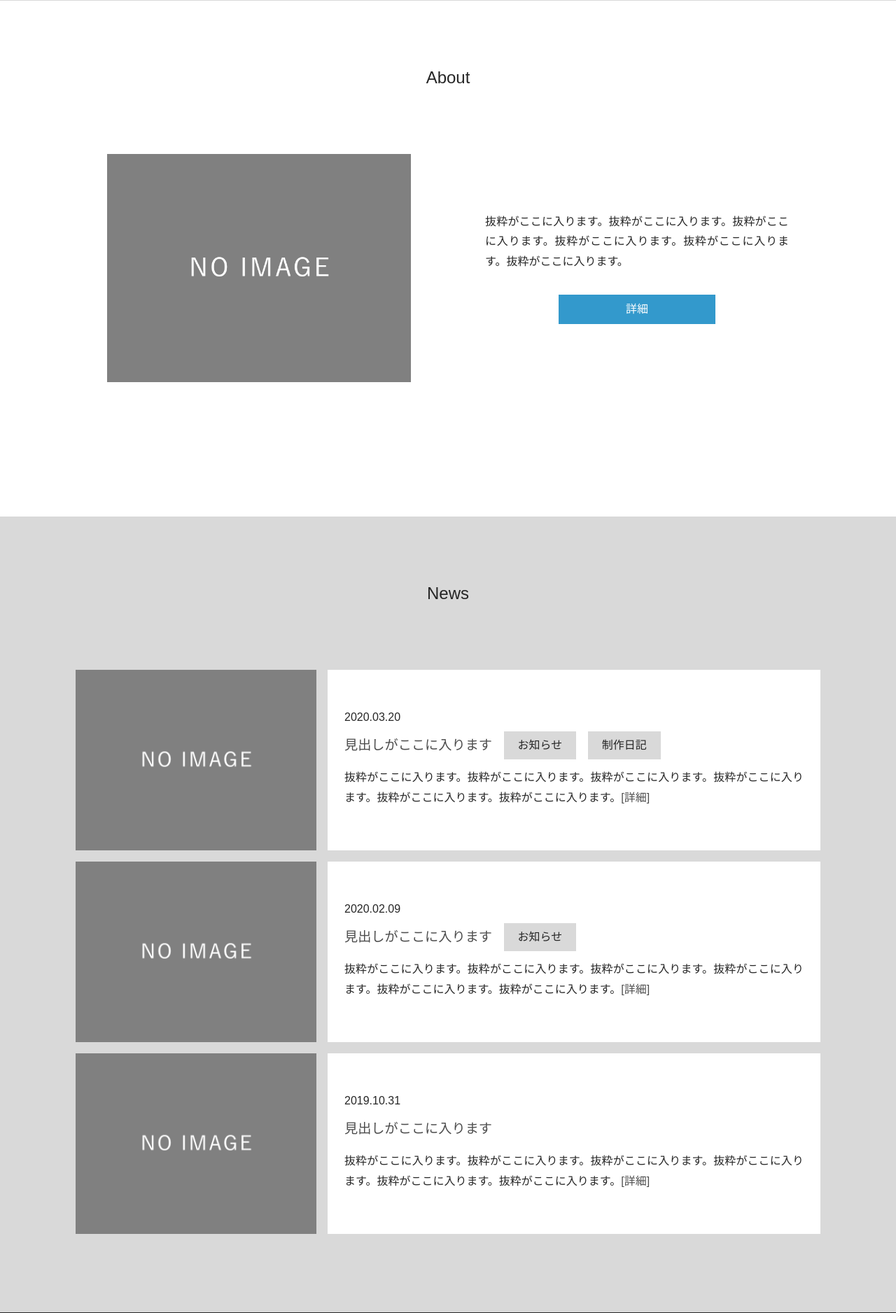
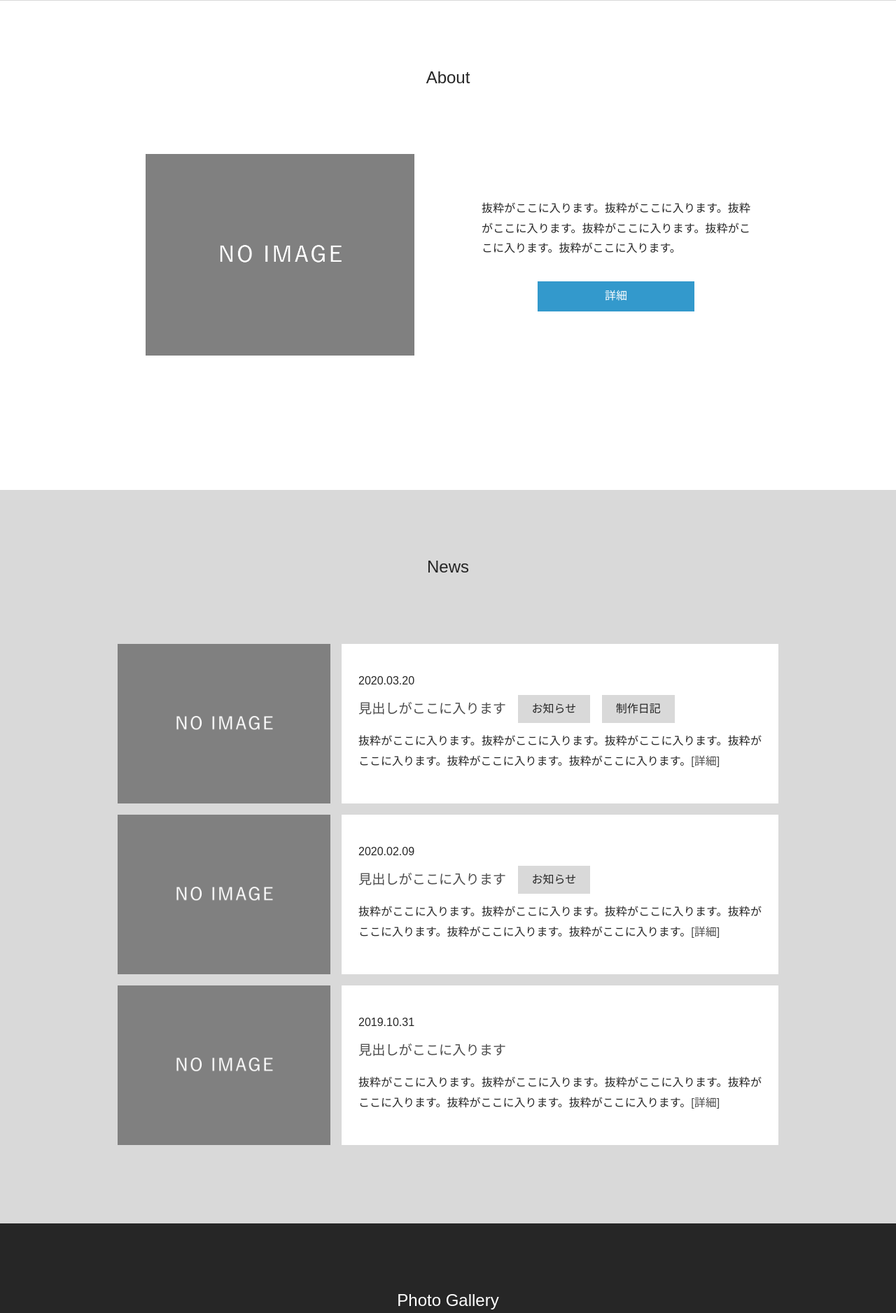
Before and after one commit to taigoito/qwel-discoverechizen, a PHP site: page / in a window 1280 px wide. Shown: the part 1547-3423 px from the top of the page at 70% size. Run offline with PHP 8.4, Linux system fonts and the light colour scheme.

Commit message:
Default container width for 40 characters per line
Here's why we use "rem" as a unit
In any case, it is important to set the font size relatively
Font size should be based on how many characters fit in the container
If you want your photos to look better, increase the container width
If text readability is important, decrease the container width

```diff
--- a/style.css
+++ b/style.css
@@ -243,7 +243,7 @@ button,
           align-items: center;
 }
 
-@media (min-width: 1152px) {
+@media (min-width: 1024px) {
   .header-nav__bar {
     -webkit-box-pack: center;
         -ms-flex-pack: center;
@@ -277,7 +277,7 @@ button,
   list-style: none;
 }
 
-@media (min-width: 1152px) {
+@media (min-width: 1024px) {
   .header-nav-menu {
     display: inline-block;
   }
@@ -300,7 +300,7 @@ button,
   color: #3399cc;
 }
 
-@media (min-width: 1152px) {
+@media (min-width: 1024px) {
   .header-nav-toggler {
     display: none;
   }
@@ -328,7 +328,7 @@ button,
   color: #ffffff;
 }
 
-@media (min-width: 1152px) {
+@media (min-width: 1024px) {
   .footer {
     text-align: center;
   }
@@ -356,7 +356,7 @@ button,
   color: #3399cc;
 }
 
-@media (min-width: 1152px) {
+@media (min-width: 1024px) {
   .footer-nav-brand, .footer-nav-menu__item {
     display: inline-block;
     margin: 0 1rem;
@@ -373,7 +373,7 @@ button,
   list-style: none;
 }
 
-@media (min-width: 1152px) {
+@media (min-width: 1024px) {
   .footer-nav-menu {
     display: inline-block;
     padding: 0;
@@ -505,19 +505,19 @@ button,
 
 @media (min-width: 600px) {
   .cards {
-    max-width: 540px;
+    max-width: 30rem;
   }
 }
 
 @media (min-width: 782px) {
   .cards {
-    max-width: 720px;
+    max-width: 40rem;
   }
 }
 
-@media (min-width: 1152px) {
+@media (min-width: 1024px) {
   .cards {
-    max-width: 1080px;
+    max-width: 60rem;
   }
 }
 
@@ -581,19 +581,19 @@ button,
 
 @media (min-width: 600px) {
   .one-col, .cols {
-    max-width: 540px;
+    max-width: 30rem;
   }
 }
 
 @media (min-width: 782px) {
   .one-col, .cols {
-    max-width: 720px;
+    max-width: 40rem;
   }
 }
 
-@media (min-width: 1152px) {
+@media (min-width: 1024px) {
   .one-col, .cols {
-    max-width: 1080px;
+    max-width: 60rem;
   }
 }
 
@@ -620,7 +620,7 @@ button,
   padding-right: 0.5rem;
 }
 
-@media (min-width: 1152px) {
+@media (min-width: 1024px) {
   .one-col__image {
     -webkit-box-flex: 0;
         -ms-flex: 0 0 41.66667%;
@@ -638,7 +638,7 @@ button,
   margin-bottom: 2rem;
 }
 
-@media (min-width: 1152px) {
+@media (min-width: 1024px) {
   .one-col__textbox {
     -webkit-box-flex: 0;
         -ms-flex: 0 0 41.66667%;
@@ -695,7 +695,7 @@ button,
   text-decoration: none;
 }
 
-@media (min-width: 1152px) {
+@media (min-width: 1024px) {
   .one-col__container--order_switched .one-col__textbox {
     -webkit-box-ordinal-group: 2;
         -ms-flex-order: 1;
@@ -731,7 +731,7 @@ button,
   padding-right: 0.5rem;
 }
 
-@media (min-width: 1152px) {
+@media (min-width: 1024px) {
   .cols__col--size_3 {
     -webkit-box-flex: 0;
         -ms-flex: 0 0 25%;
@@ -747,7 +747,7 @@ button,
   padding-right: 0.5rem;
 }
 
-@media (min-width: 1152px) {
+@media (min-width: 1024px) {
   .cols__col--size_4 {
     -webkit-box-flex: 0;
         -ms-flex: 0 0 33.33333%;
@@ -763,7 +763,7 @@ button,
   padding-right: 0.5rem;
 }
 
-@media (min-width: 1152px) {
+@media (min-width: 1024px) {
   .cols__col--size_5 {
     -webkit-box-flex: 0;
         -ms-flex: 0 0 41.66667%;
@@ -779,7 +779,7 @@ button,
   padding-right: 0.5rem;
 }
 
-@media (min-width: 1152px) {
+@media (min-width: 1024px) {
   .cols__col--size_6 {
     -webkit-box-flex: 0;
         -ms-flex: 0 0 50%;
@@ -855,7 +855,7 @@ button,
           justify-content: center;
 }
 
-@media (min-width: 1152px) {
+@media (min-width: 1024px) {
   .gallery {
     height: 24rem;
     overflow: hidden;
@@ -877,7 +877,7 @@ button,
   opacity: .7;
 }
 
-@media (min-width: 1152px) {
+@media (min-width: 1024px) {
   .gallery__item {
     width: 12rem;
     height: 12rem;
@@ -897,19 +897,19 @@ button,
 
 @media (min-width: 600px) {
   .lists {
-    max-width: 540px;
+    max-width: 30rem;
   }
 }
 
 @media (min-width: 782px) {
   .lists {
-    max-width: 720px;
+    max-width: 40rem;
   }
 }
 
-@media (min-width: 1152px) {
+@media (min-width: 1024px) {
   .lists {
-    max-width: 1080px;
+    max-width: 60rem;
   }
 }
 
@@ -931,7 +931,7 @@ button,
   padding-right: 0.5rem;
 }
 
-@media (min-width: 1152px) {
+@media (min-width: 1024px) {
   .lists__image {
     -webkit-box-flex: 0;
         -ms-flex: 0 0 33.33333%;
@@ -951,7 +951,7 @@ button,
   padding-right: 0.5rem;
 }
 
-@media (min-width: 1152px) {
+@media (min-width: 1024px) {
   .lists__textbox {
     -webkit-box-flex: 0;
         -ms-flex: 0 0 66.66667%;
```
Also changed, not shown: scss/_variables.scss (+5 -5 lines).
